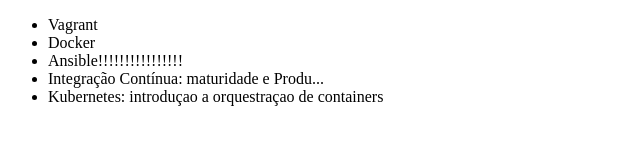
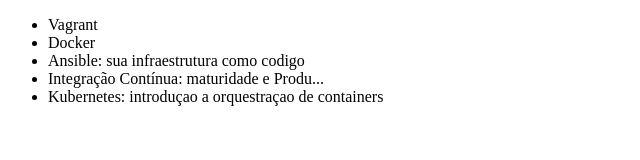
Before and after one commit to hiagobarros/git-git, a plain HTML site: page index.html in a window 1280 px wide. Shown: the whole page, without its empty margins (0-640 px from the left). Drawn offline with Linux system fonts and the light colour scheme.

Commit message:
alterando nome do curso de ansible

```diff
--- a/index.html
+++ b/index.html
@@ -10,7 +10,7 @@
     <ul>
         <li>Vagrant</li>
         <li>Docker</li>
-        <li>Ansible!!!!!!!!!!!!!!!!</li>
+        <li>Ansible: sua infraestrutura como codigo</li>
         <li>Integração Contínua: maturidade e Produ...</li>
         <li>Kubernetes: introduçao a orquestraçao de containers</li>
     </ul>
```
